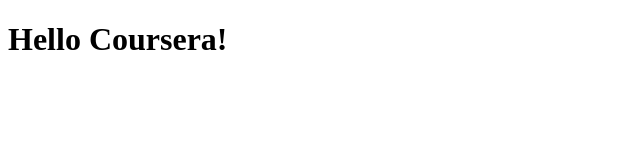
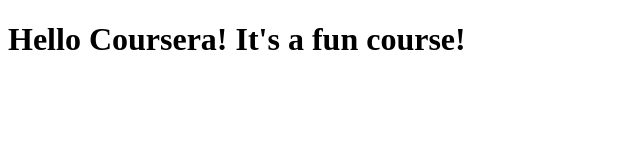
Before and after one commit to mann61099/coursera_test, a plain HTML site: page practice/index.html in a window 1280 px wide. Shown: the whole page, without its empty margins (0-640 px from the left). Drawn offline with Linux system fonts and the light colour scheme.

Commit message:
small addition to page content.

```diff
--- a/practice/index.html
+++ b/practice/index.html
@@ -4,6 +4,6 @@
     <title>Hello Coursera</title>
 </head>
 <body>
-<h1>Hello Coursera!</h1>
+<h1>Hello Coursera! It's a fun course!</h1>
 </body>
 </html>
```
